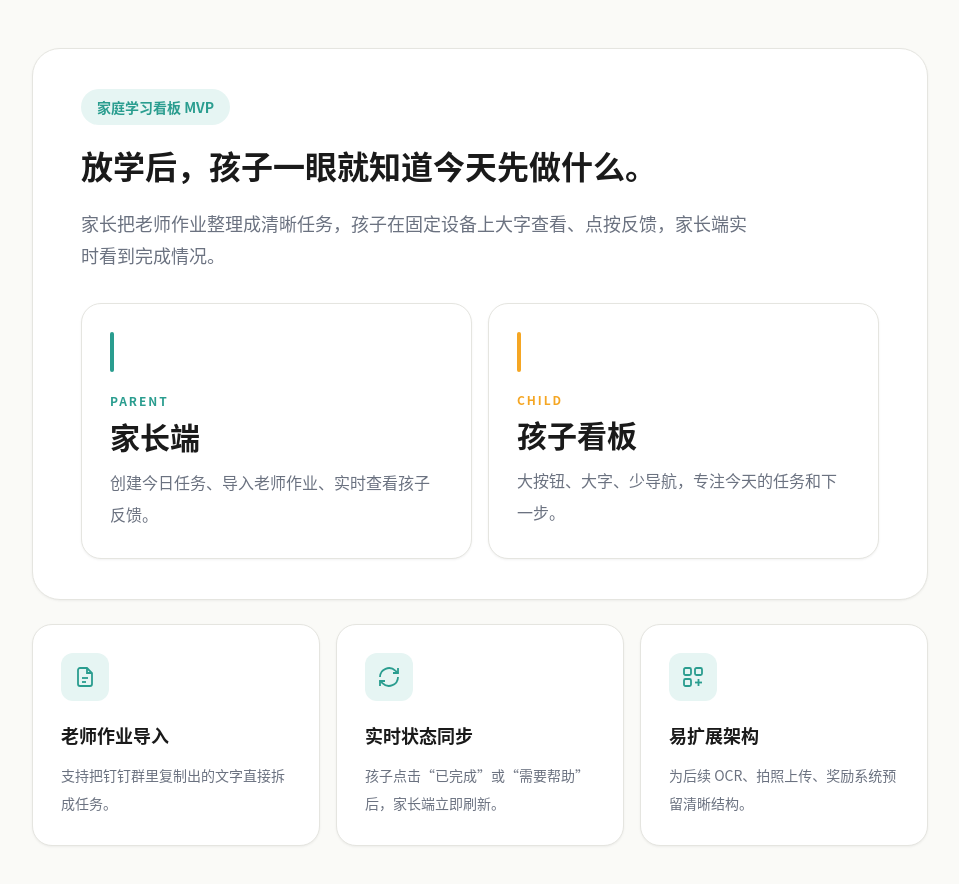
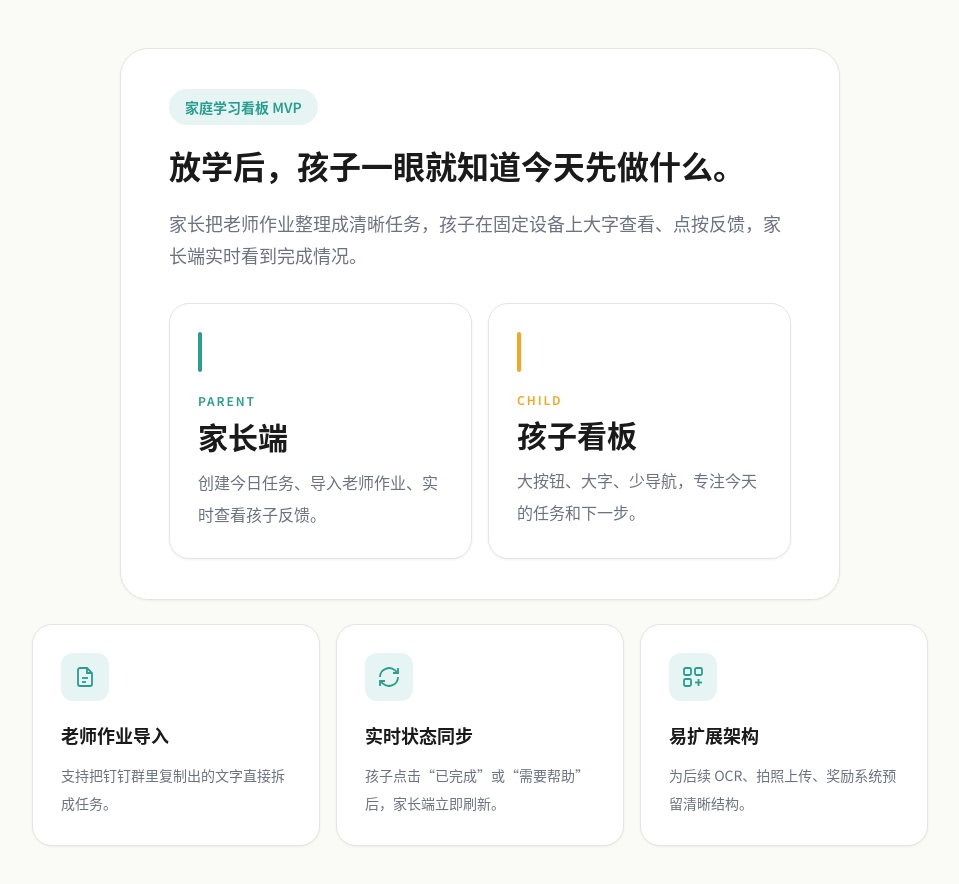
Before and after one commit to prokiki/family-learning-board, a Next.js app: page / in a window 1280 px wide. Shown: the top 884 px of the page, without its empty margins (160-1119 px from the left). Built offline with nearby package versions, Linux system fonts and the light colour scheme.

Commit message:
refine app design and setup docs

```diff
--- a/src/app/globals.css
+++ b/src/app/globals.css
@@ -1,3 +1,4 @@
+@import url("https://fonts.googleapis.com/css2?family=Noto+Sans+SC:wght@400;500;600;700&display=swap");
 @import "tailwindcss";
 
 :root {
@@ -17,7 +18,7 @@
   --text-secondary: #6b7280;
   --text-muted: #9ca3af;
   --font-body:
-    "PingFang SC", "Hiragino Sans GB", "Microsoft YaHei", "Noto Sans CJK SC",
+    "Noto Sans SC", "PingFang SC", "Hiragino Sans GB", "Microsoft YaHei", "Noto Sans CJK SC",
     sans-serif;
   --font-title:
     "Arial Rounded MT Bold", "Trebuchet MS", "Avenir Next", "PingFang SC",
@@ -109,6 +110,15 @@ select {
     0 1px 2px rgba(0, 0, 0, 0.02);
 }
 
+.nav-button:hover {
+  border-color: var(--primary);
+  color: var(--primary);
+}
+
+.nav-button:active {
+  transform: scale(0.98);
+}
+
 .section-kicker {
   font-size: 0.75rem;
   font-weight: 600;
@@ -127,3 +137,18 @@ select {
   transform: translateY(-2px);
   box-shadow: 0 8px 20px rgba(15, 23, 42, 0.06);
 }
+
+@keyframes fade-slide-up {
+  from {
+    opacity: 0;
+    transform: translateY(12px);
+  }
+  to {
+    opacity: 1;
+    transform: translateY(0);
+  }
+}
+
+.fade-slide-up {
+  animation: fade-slide-up 300ms ease-out both;
+}
--- a/src/app/page.tsx
+++ b/src/app/page.tsx
@@ -40,7 +40,7 @@ export default function Home() {
   return (
     <main className="min-h-screen bg-background px-6 py-12 text-foreground">
       <div className="mx-auto flex max-w-4xl flex-col gap-6">
-        <section className="soft-shadow rounded-[1.75rem] border border-[var(--line)] bg-card px-8 py-8 md:px-12 md:py-10">
+        <section className="soft-shadow mx-auto w-full max-w-[720px] rounded-[1.75rem] border border-[var(--line)] bg-card px-8 py-8 md:px-12 md:py-10">
           <div className="max-w-3xl space-y-5">
             <p className="inline-flex rounded-full bg-[var(--primary-light)] px-4 py-2 text-sm font-semibold text-[var(--primary)]">
               家庭学习看板 MVP
--- a/src/components/child-dashboard.tsx
+++ b/src/components/child-dashboard.tsx
@@ -629,7 +629,7 @@ export function ChildDashboard() {
             </div>
 
             <div className="grid gap-5 md:gap-6">
-              {groupedOrderedTasks.map((group) => (
+              {groupedOrderedTasks.map((group, groupIndex) => (
                 <section key={group.subject} className="space-y-3">
                   {(() => {
                     const sectionState = subjectSectionState(group.tasks, currentTaskId);
@@ -680,13 +680,14 @@ export function ChildDashboard() {
                       return (
                         <article
                           key={task.id}
-                          className={`soft-shadow relative overflow-hidden rounded-[1.5rem] border p-5 md:p-6 ${
+                          className={`fade-slide-up soft-shadow relative overflow-hidden rounded-[1.5rem] border p-5 md:p-6 ${
                             isCurrent
                               ? `border-[rgba(26,26,26,0.18)] bg-white shadow-[0_16px_36px_rgba(26,26,26,0.08)] ${theme.cardGlow}`
                               : isCompleted
                                 ? `border-[var(--line)] bg-[var(--card-alt)] opacity-80 ${theme.cardGlow}`
                                 : `border-[var(--line)] bg-white ${theme.cardGlow}`
                           }`}
+                          style={{ animationDelay: `${groupIndex * 60 + index * 60}ms` }}
                         >
                           <span className={`absolute inset-y-0 left-0 w-1 ${theme.stripe}`} />
                           <div className="flex flex-col gap-5 md:flex-row md:items-start md:justify-between">
@@ -771,7 +772,7 @@ export function ChildDashboard() {
             </div>
 
             {allTasksCompleted ? (
-              <section className="soft-shadow rounded-[1.9rem] border border-[var(--line)] bg-white px-6 py-10 text-center md:px-8">
+              <section className="soft-shadow fade-slide-up rounded-[1.9rem] border border-[var(--line)] bg-white px-6 py-10 text-center md:px-8">
                 <div className="mx-auto flex h-16 w-16 items-center justify-center rounded-full bg-[rgba(255,244,214,0.96)] text-3xl shadow-[0_10px_24px_rgba(245,166,35,0.12)]">
                   🎉
                 </div>
@@ -779,7 +780,7 @@ export function ChildDashboard() {
                   太棒了，今天的任务全部搞定！
                 </h2>
                 <p className="mt-3 text-base text-[var(--text-secondary)]">
-                  休息一下吧，明天继续加油。
+                  休息一下吧 😊
                 </p>
               </section>
             ) : null}
--- a/src/components/parent-dashboard.tsx
+++ b/src/components/parent-dashboard.tsx
@@ -466,7 +466,7 @@ export function ParentDashboard() {
       <section className="soft-shadow rounded-[1.75rem] border border-[var(--line)] bg-card px-6 py-6 md:px-8 md:py-7">
         <div className="flex flex-col gap-6 lg:flex-row lg:items-end lg:justify-between">
           <div>
-            <p className="text-sm font-semibold tracking-[0.18em] text-[var(--primary)]">PARENT</p>
+            <p className="text-sm font-semibold tracking-[0.18em] text-[var(--primary)]">家长端</p>
             <h1 className="mt-3 text-4xl font-semibold tracking-tight text-[var(--foreground)] md:text-[2rem]">
               今天的学习任务
             </h1>
```
